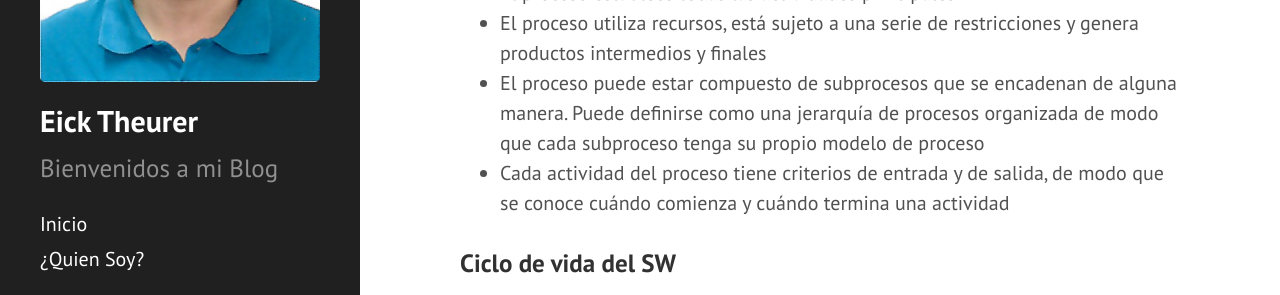
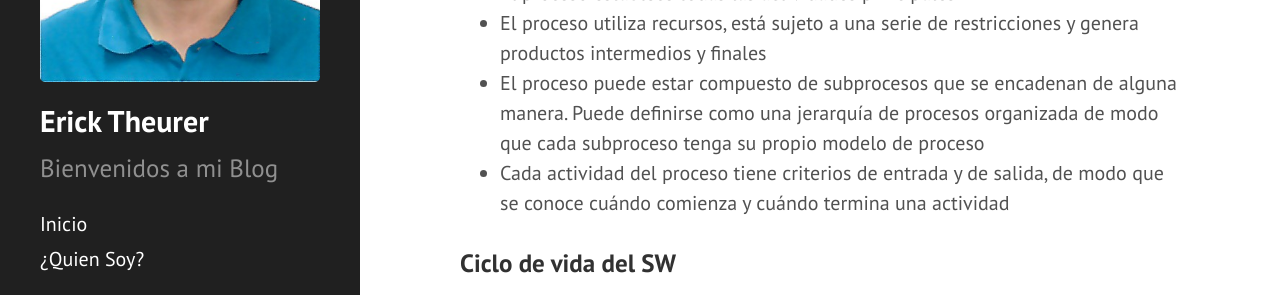
Before and after one commit to Erick-Theurer/Erick-Theurer.github.io, a Jekyll site: the page built from index.html, in a window 1280 px wide. Shown: the part 533-828 px from the top of the page. Built offline with Jekyll 4.4.1, drawn with Linux system fonts in a browser that asks for light colours; Markdown is read by kramdown in place of the engine named in the settings; the list of posts is cut into pages by our own code.

Commit message:
Update _config.yml

```diff
--- a/_config.yml
+++ b/_config.yml
@@ -7,7 +7,7 @@ permalink:        pretty
 relative_permalinks: false
 
 # Setup
-title:            Eick Theurer
+title:            Erick Theurer
 tagline:          'A Jekyll theme'
 description:      'Bienvenidos a mi Blog'
 url:              http://hyde.getpoole.com
```
